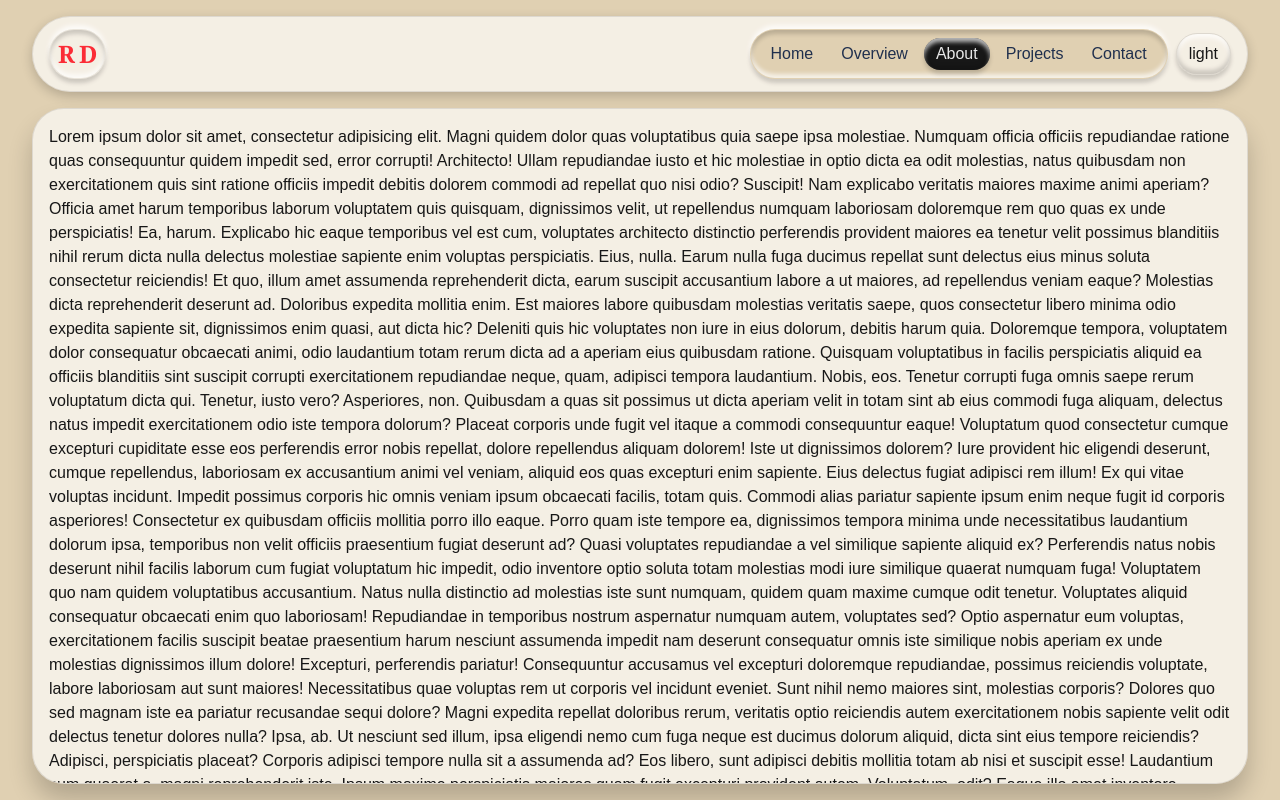
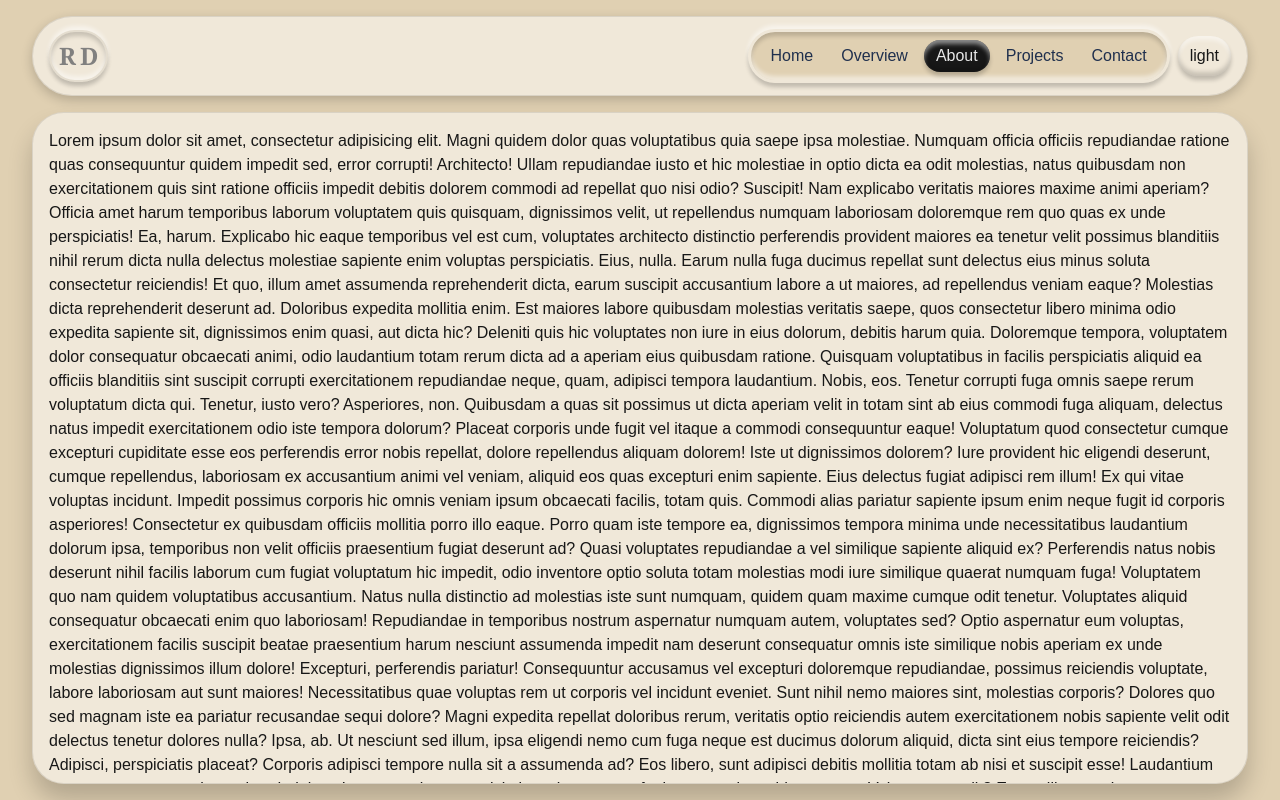
Before and after one commit to RanaDebbarma/my-portfolio, a Next.js app: page /about in a window 1280 px wide. Built offline with nearby package versions, Linux system fonts and the light colour scheme.

Commit message:
separate logo component

```diff
--- a/app/(root)/layout.tsx
+++ b/app/(root)/layout.tsx
@@ -1,3 +1,4 @@
+import Logo from "@/components/Logo";
 import NavBar from "@/components/NavBar"
 import ThemeToggle from "@/components/ThemeToggle"
 import ThemeProvider from "@/providers/ThemeProvider";
@@ -7,12 +8,9 @@ const Layout = ({ children }: { children: React.ReactNode }) => {
     <div className="h-screen w-screen overflow-hidden">
       <div className="mx-auto pt-4 pb-4 max-w-7xl w-[95%] h-screen flex flex-col gap-4">
         {/* navigation */}
-        <div className="border border-foreground/10 bg-secondary shadow-[0_4px_12px_rgba(0,0,0,0.2)] rounded-full z-10 px-4 py-3 flex gap-2 justify-between items-center overflow-hidden">
+        <div className="border border-foreground/10 bg-secondary shadow-[0_4px_12px_rgba(0,0,0,0.2)] rounded-full z-10 px-4 py-3 flex gap-2 justify-between items-center overflow-auto">
           {/* LOGO */}
-          <div className="text-2xl font-serif font-bold p-2 border border-foreground/5 concaveRidge rounded-full flex gap-1">
-            <span className="text-red-500">R</span>
-            <span className="text-red-500">D</span>
-          </div>
+          <Logo />
           <div className="flex gap-2 items-center">
             {/* NavTabs */}
             <NavBar />
--- a/app/globals.css
+++ b/app/globals.css
@@ -3,15 +3,15 @@
 :root {
   --background: hsl(39, 43%, 79%);
   --foreground: #171717;
-  --secondary: hsl(0, 0%, 100%, 0.65);
+  --secondary: hsl(0, 0%, 100%, 0.5);
 
   --concave1: inset 0 4px 4px rgba(0, 0, 0, 0.17);
-  --concave2: inset 0 -4px 4px rgba(255, 255, 255, 0.7);
-  --concaveRidge1: 0 -4px 4px rgba(255, 255, 255, 0.7);
-  --concaveRidge2: 0 4px 4px rgba(0, 0, 0, 0.17);
+  --concave2: inset 0 -4px 4px rgba(255, 255, 255, 0.5);
+  --concaveRidge1: 0 -4px 4px rgba(255, 255, 255, 0.5);
+  --concaveRidge2: 0 4px 4px rgba(0, 0, 0, 0.2);
 
   --convex1: inset 0 -4px 4px rgba(0, 0, 0, 0.17);
-  --convex2: inset 0 4px 4px rgba(255, 255, 255, 0.7);
+  --convex2: inset 0 4px 4px rgba(255, 255, 255, 0.5);
 
   --muted-text: #ededed86;
 }
@@ -29,7 +29,7 @@
 .dark {
   --background: hsl(211, 50%, 5%);
   --foreground: hsl(0, 0%, 100%, 0.81);
-  --secondary: hsl(0, 100%, 100%, 0.1);
+  --secondary: hsl(0, 100%, 100%, 0.09);
 
   --concave1: inset 0 4px 4px rgba(0, 0, 0, 0.7);
   --concave2: inset 0 -4px 4px rgba(255, 255, 255, 0.17);
--- /dev/null
+++ b/components/Logo.tsx
@@ -0,0 +1,9 @@
+const Logo = () => {
+  return (
+    <div className="text-2xl font-serif font-bold p-2 border-2 border-foreground/5 concaveRidge rounded-full flex gap-1">
+      <span className="mix-blend-difference text-emerald-500">R</span>
+      <span className="mix-blend-difference text-emerald-500">D</span>
+    </div>
+  )
+}
+export default Logo
--- a/components/NavBar.tsx
+++ b/components/NavBar.tsx
@@ -18,7 +18,7 @@ const NavBar = () => {
   const activeTab = navItems.find(nav => nav.href === pathname)?.name || navItems[0].name;
 
   return (
-    <div className="isolate w-fit border border-foreground/0 bg-background concaveRidge rounded-full flex gap-1 p-2">
+    <div className="isolate w-fit border-3 border-secondary bg-background concaveRidge rounded-full flex gap-1 p-2">
       {/* NavTabs */}
       {navItems.map(nav => (
         <Link
--- a/components/ThemeToggle.tsx
+++ b/components/ThemeToggle.tsx
@@ -25,7 +25,7 @@ const ThemeToggle = () => {
       className={`${theme === 'dark'
         ? "hover:bg-emerald-500/10"
         : "hover:bg-red-500/10"
-        } group convex isolate cursor-pointer px-3 py-2 relative border border-foreground/10 rounded-full overflow-hidden duration-300 ease-in-out`}
+        } group convex isolate cursor-pointer px-3 py-2 relative rounded-full overflow-hidden duration-300 ease-in-out`}
     >
       <div className={`${theme === 'dark'
         ? "group-hover:text-emerald-500"
```
